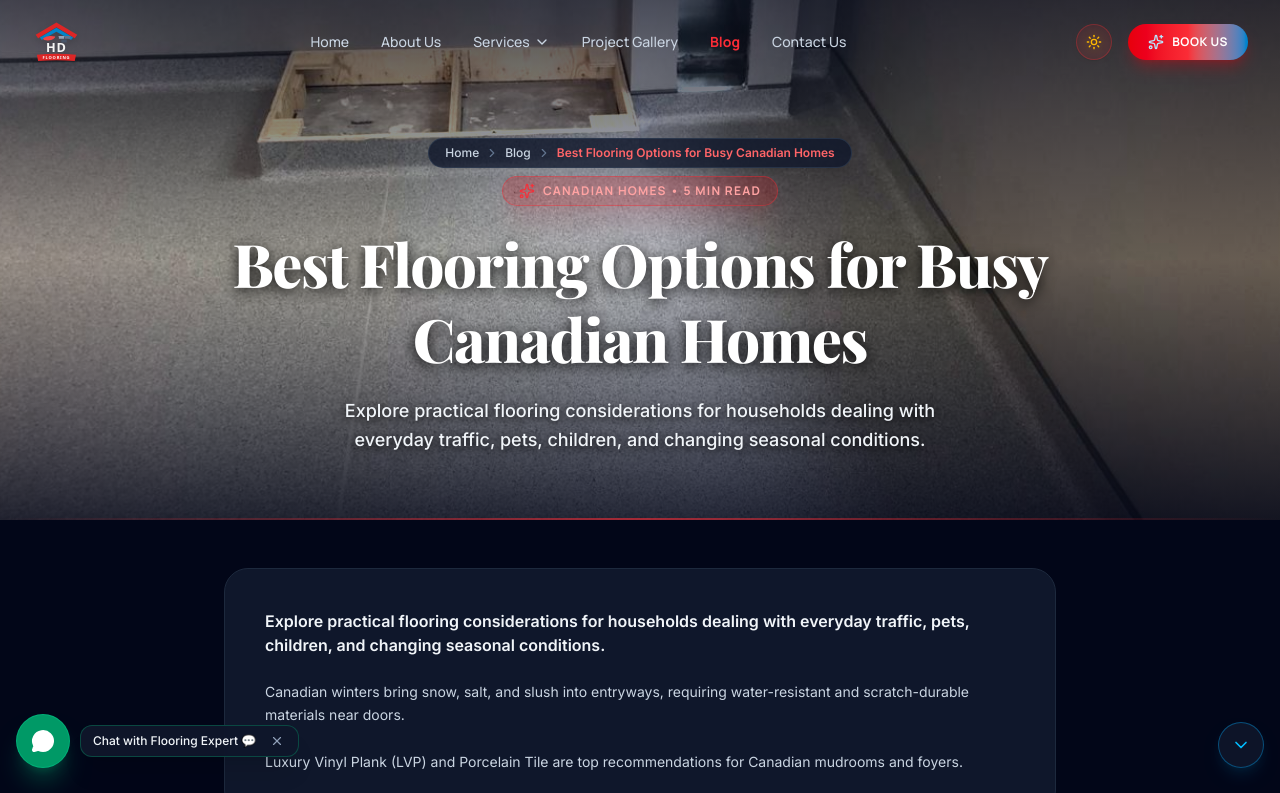
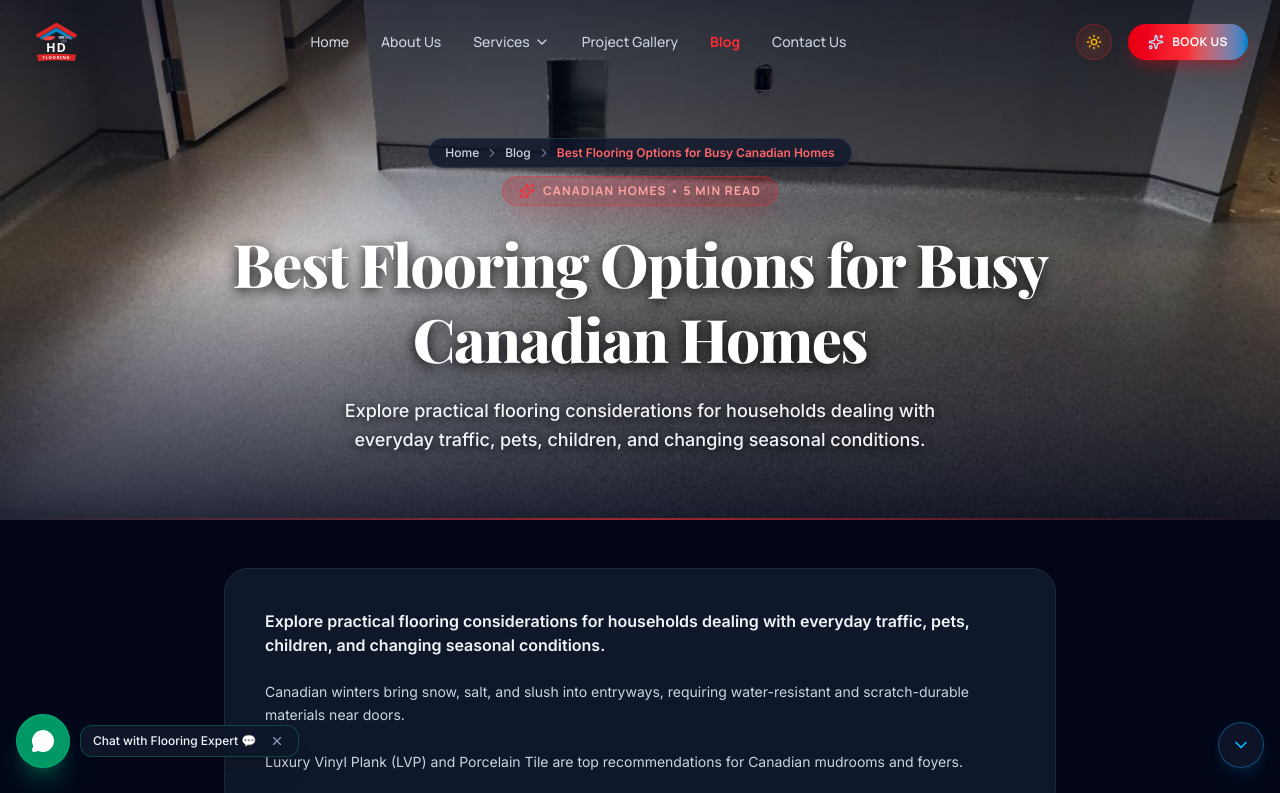
Before and after one commit to iKoniz2024/hd-flooring, a Next.js app: page /blog/best-flooring-for-canadian-homes in a window 1280 px wide. Shown: the top 793 px of the page. Built offline with nearby package versions, Linux system fonts and the light colour scheme; a web font is replaced by a local one.

Commit message:
Assign unique local cover images to individual blog post detail pages

```diff
--- a/src/app/blog/[slug]/page.tsx
+++ b/src/app/blog/[slug]/page.tsx
@@ -28,7 +28,7 @@ export default function BlogArticlePage() {
         badge={`${post.category} • ${post.readTime}`}
         title={post.title}
         subtitle={post.summary}
-        backgroundImage="/assets/images/hardwood-flooring/hardwood-flooring-02.jpg"
+        backgroundImage={post.coverImage || '/assets/images/hardwood-flooring/hardwood-flooring-02.jpg'}
         breadcrumbs={[
           { label: 'Home', href: '/' },
           { label: 'Blog', href: '/blog' },
--- a/src/data/blogs.ts
+++ b/src/data/blogs.ts
@@ -6,6 +6,7 @@ export interface BlogPost {
   readTime: string;
   publishDate: string;
   summary: string;
+  coverImage?: string;
   content: string[];
 }
 
@@ -18,6 +19,7 @@ export const blogPosts: BlogPost[] = [
     readTime: '5 min read',
     publishDate: 'September 2026',
     summary: 'Understand the key factors to consider when selecting flooring for different rooms in Canadian homes.',
+    coverImage: '/assets/images/laminate-flooring/laminate-flooring-01.jpg',
     content: [
       'Choosing the right floor involves balancing aesthetics, subfloor conditions, foot traffic, and moisture exposure.',
       'For Canadian basements and moisture-prone areas, Luxury Vinyl or Engineered Wood is often superior to solid timber due to seasonal humidity shifts.',
@@ -32,6 +34,7 @@ export const blogPosts: BlogPost[] = [
     readTime: '6 min read',
     publishDate: 'August 2026',
     summary: 'Compare the characteristics, applications, maintenance, and practical considerations of two popular flooring options.',
+    coverImage: '/assets/images/luxury-vinyl-flooring/luxury-vinyl-flooring-03.jpg',
     content: [
       'Hardwood offers unmatched authentic real estate value and timeless prestige, while Luxury Vinyl offers 100% waterproof performance and scratch immunity.',
       'If you have active pets or young children, LVP provides peace of mind against spills and claws.',
@@ -46,6 +49,7 @@ export const blogPosts: BlogPost[] = [
     readTime: '5 min read',
     publishDate: 'August 2026',
     summary: 'Explore practical flooring considerations for households dealing with everyday traffic, pets, children, and changing seasonal conditions.',
+    coverImage: '/assets/images/hardwood-flooring/hardwood-flooring-01.jpg',
     content: [
       'Canadian winters bring snow, salt, and slush into entryways, requiring water-resistant and scratch-durable materials near doors.',
       'Luxury Vinyl Plank (LVP) and Porcelain Tile are top recommendations for Canadian mudrooms and foyers.',
@@ -59,6 +63,7 @@ export const blogPosts: BlogPost[] = [
     readTime: '4 min read',
     publishDate: 'July 2026',
     summary: 'Learn what factors can influence the timeline of a flooring installation project.',
+    coverImage: '/assets/images/floor-preparation/floor-preparation-01.jpg',
     content: [
       'A typical 1,000 sq ft residential installation takes between 2 to 4 days.',
       'Key timeline factors include tear-out of existing materials, subfloor leveling compound drying time, and stair nosing scribing.',
@@ -72,6 +77,7 @@ export const blogPosts: BlogPost[] = [
     readTime: '5 min read',
     publishDate: 'June 2026',
     summary: 'Simple maintenance routines to protect your hardwood investment against scratches, spills, and seasonal humidity shifts.',
+    coverImage: '/assets/images/hardwood-flooring/hardwood-flooring-02.jpg',
     content: [
       'Maintain indoor humidity between 35% and 55% to prevent wood plank expansion and gapping during winter.',
       'Use microfiber mops and pH-neutral wood cleaners instead of harsh chemical detergents or excess water.',
```
